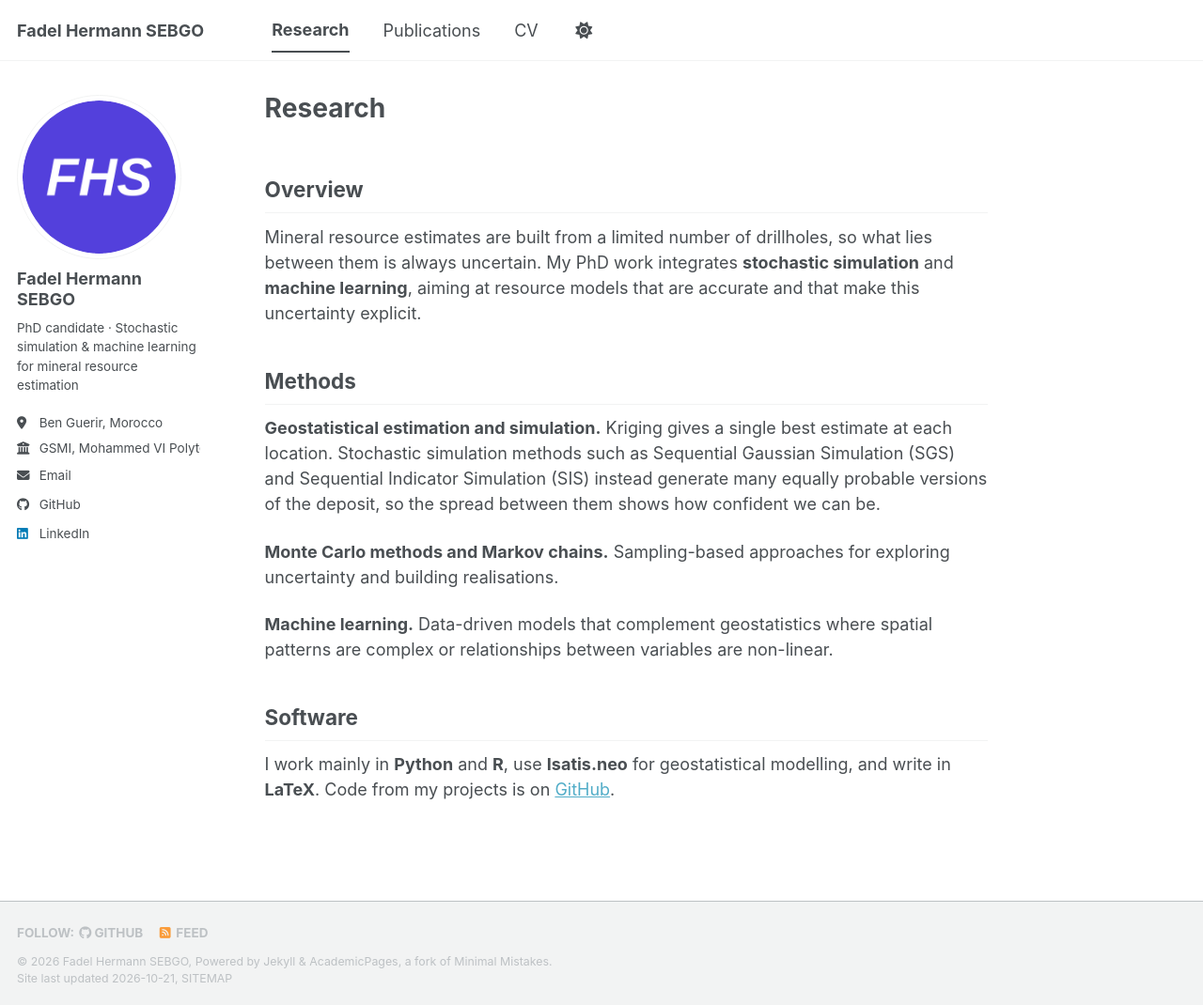
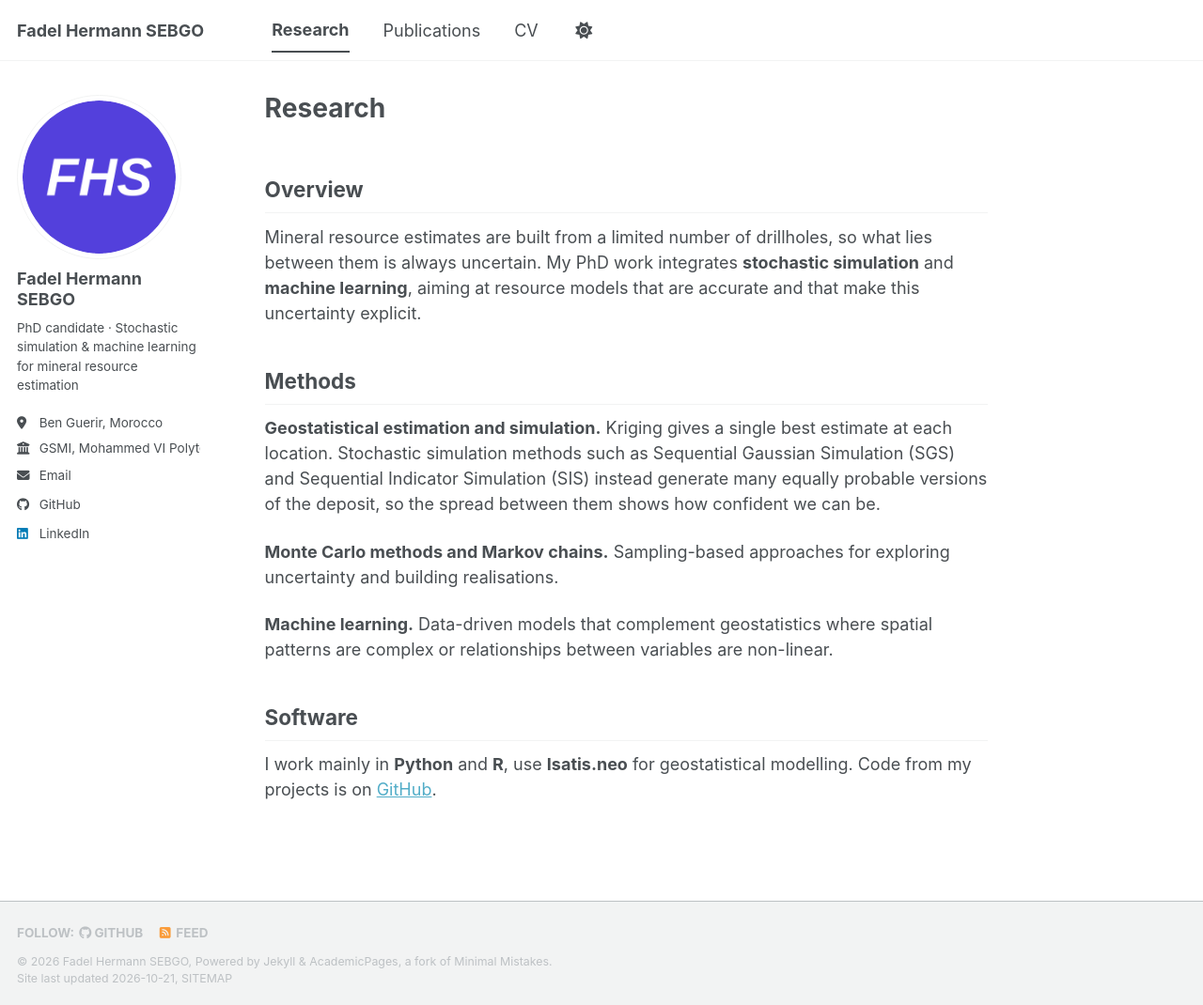
Before and after one commit to F-H-SEBGO/F-H-SEBGO.github.io, a Jekyll site: the page built from _pages/research.md, in a window 1280 px wide and 1070 px high. Shown: the whole window at 94% size. Built offline with Jekyll 4.4.1, drawn with Linux system fonts in a browser that asks for light colours; a style sheet for code colours, icons or effects is not loaded.

Commit message:
Update software skills in research page
Removed mention of writing in LaTeX from the software section.

```diff
--- a/_pages/research.md
+++ b/_pages/research.md
@@ -26,4 +26,4 @@ One or two sentences on the question, the data and the method.
 
 Software
 ------
-I work mainly in **Python** and **R**, use **Isatis.neo** for geostatistical modelling, and write in **LaTeX**. Code from my projects is on [GitHub](https://github.com/F-H-SEBGO).
+I work mainly in **Python** and **R**, use **Isatis.neo** for geostatistical modelling. Code from my projects is on [GitHub](https://github.com/F-H-SEBGO).
```
